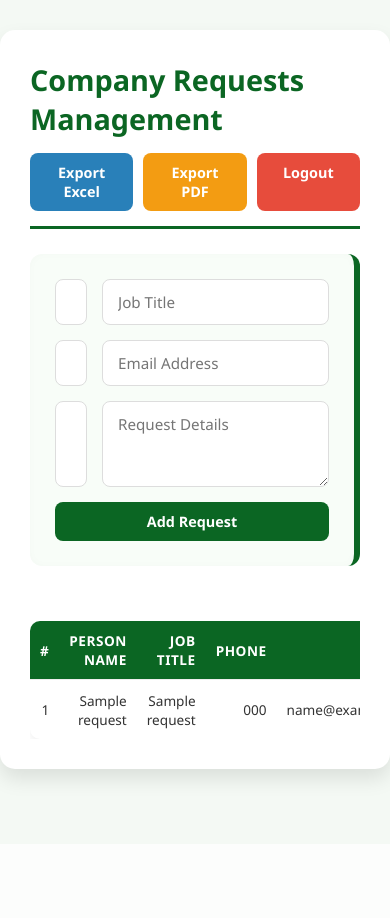
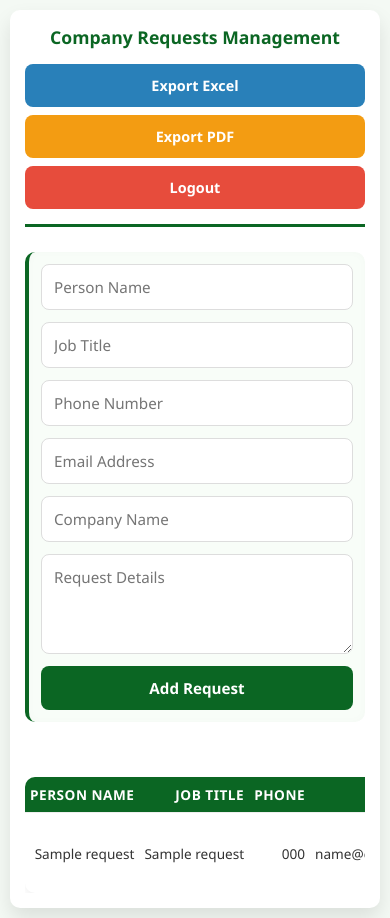
Before and after one commit to rnsdoodi/Superdome, a Flask app: page /dashboard in a window 390 px wide. Before the commit the page ends 788 px from the top, so only its background shows below. Run offline with Flask 3, Linux system fonts and the light colour scheme; a user stored in the database is signed in; tables that the repository leaves empty hold one stand-in row (values such as "Sample post"); some libraries are stand-ins or nearby versions.

Commit message:
General Enhancments 1

```diff
--- a/static/style.css
+++ b/static/style.css
@@ -49,7 +49,7 @@ body {
 }
 
 .wfs-logo {
-    height: 150px;
+    height: 180px;
     width: auto;
     object-fit: contain;
     transition: transform 0.3s ease;
@@ -75,7 +75,7 @@ body {
 .superdome-image-container {
     margin-bottom: 30px;
     width: 100%;
-    max-width: 500px;
+    max-width: 400px;
     display: flex;
     justify-content: center;
     animation: slideUp 0.8s ease-out;
@@ -448,4 +448,158 @@ table tr:hover {
         padding: 10px;
         font-size: 0.85rem;
     }
+    /* =========================================
+   Mobile Responsive Design (تجاوب الجوال)
+   ========================================= */
+@media (max-width: 768px) {
+
+    /* --- Dashboard Container --- */
+    .dashboard-container {
+        margin: 10px;
+        padding: 15px;
+        border-radius: 10px;
+    }
+
+    /* --- Header --- */
+    .header {
+        flex-direction: column;
+        align-items: stretch;
+        gap: 15px;
+    }
+
+    .header h1 {
+        font-size: 1.3rem;
+        text-align: center;
+    }
+
+    .header > div {
+        display: flex;
+        flex-direction: column;
+        gap: 8px;
+        width: 100%;
+    }
+
+    .header .btn {
+        width: 100%;
+        text-align: center;
+        padding: 12px;
+        font-size: 0.9rem;
+    }
+
+    /* --- Form Grid: كل حقل في سطر منفصل --- */
+    .form-grid {
+        grid-template-columns: 1fr !important;
+        gap: 12px;
+        padding: 15px;
+        border-right: none;
+        border-left: 4px solid var(--primary-green);
+        border-radius: 10px;
+    }
+
+    .form-grid input,
+    .form-grid textarea,
+    .form-grid button {
+        grid-column: span 1 !important;
+        width: 100% !important;
+        font-size: 0.95rem;
+        padding: 12px;
+    }
+
+    .form-grid textarea {
+        min-height: 100px;
+    }
+
+    /* --- Table: تحسين العرض على الجوال --- */
+    .dashboard-container table {
+        font-size: 0.8rem;
+    }
+
+    .dashboard-container table th,
+    .dashboard-container table td {
+        padding: 8px 5px;
+        white-space: nowrap;
+    }
+
+    /* إخفاء عمود ID على الشاشات الصغيرة لتوفير المساحة */
+    .dashboard-container table th:first-child,
+    .dashboard-container table td:first-child {
+        display: none;
+    }
+
+    /* --- Actions Buttons --- */
+    .actions .btn {
+        padding: 6px 10px;
+        font-size: 0.75rem;
+        margin: 2px 0;
+        display: block;
+        width: 100%;
+    }
+
+    /* --- Modal --- */
+    .modal-content {
+        width: 95%;
+        padding: 20px;
+        max-height: 90vh;
+        overflow-y: auto;
+    }
+
+    .modal-content h3 {
+        font-size: 1.1rem;
+    }
+
+    /* --- Login Box --- */
+    .login-box {
+        padding: 25px 20px;
+        width: 95%;
+    }
+
+    /* --- Landing Page --- */
+    .landing-title {
+        font-size: 2rem;
+    }
+
+    .landing-subtitle {
+        font-size: 1rem;
+        padding: 0 15px;
+    }
+
+    .wfs-logo {
+        height: 60px;
+    }
+
+    .landing-header {
+        padding: 15px 20px;
+    }
+
+    .large-superdome-img {
+        max-height: 250px;
+    }
 }
+
+/* =========================================
+   Extra Small Screens (شاشات صغيرة جداً)
+   ========================================= */
+@media (max-width: 480px) {
+    .header h1 {
+        font-size: 1.1rem;
+    }
+
+    .landing-title {
+        font-size: 1.6rem;
+    }
+
+    .landing-btn {
+        padding: 12px 30px;
+        font-size: 1rem;
+    }
+
+    .form-grid {
+        padding: 12px;
+    }
+
+    .btn {
+        font-size: 0.8rem;
+        padding: 10px;
+    }
+}
+}
--- a/templates/landing.html
+++ b/templates/landing.html
@@ -15,7 +15,8 @@
             <img src="{{ url_for('static', filename='assets/img/superdome.jpg') }}" alt="Jeddah Superdome" class="large-superdome-img">
         </div>
 
-        <h1 class="landing-title">Jeddah Superdome</h1>
+        <h1 class="landing-title">Saudi Industry Forum</h1>
+        <h2 class="landing-event-name">Jeddah Superdome</h2>
         <p class="landing-subtitle">Company Requests Management Platform</p>
 
         <a href="{{ url_for('login') }}" class="landing-btn">Login</a>
--- a/templates/login.html
+++ b/templates/login.html
@@ -9,6 +9,7 @@
             <input type="password" name="password" placeholder="Password" required>
             <button type="submit">Sign In</button>
         </form>
+
     </div>
 </div>
 {% endblock %}
```
